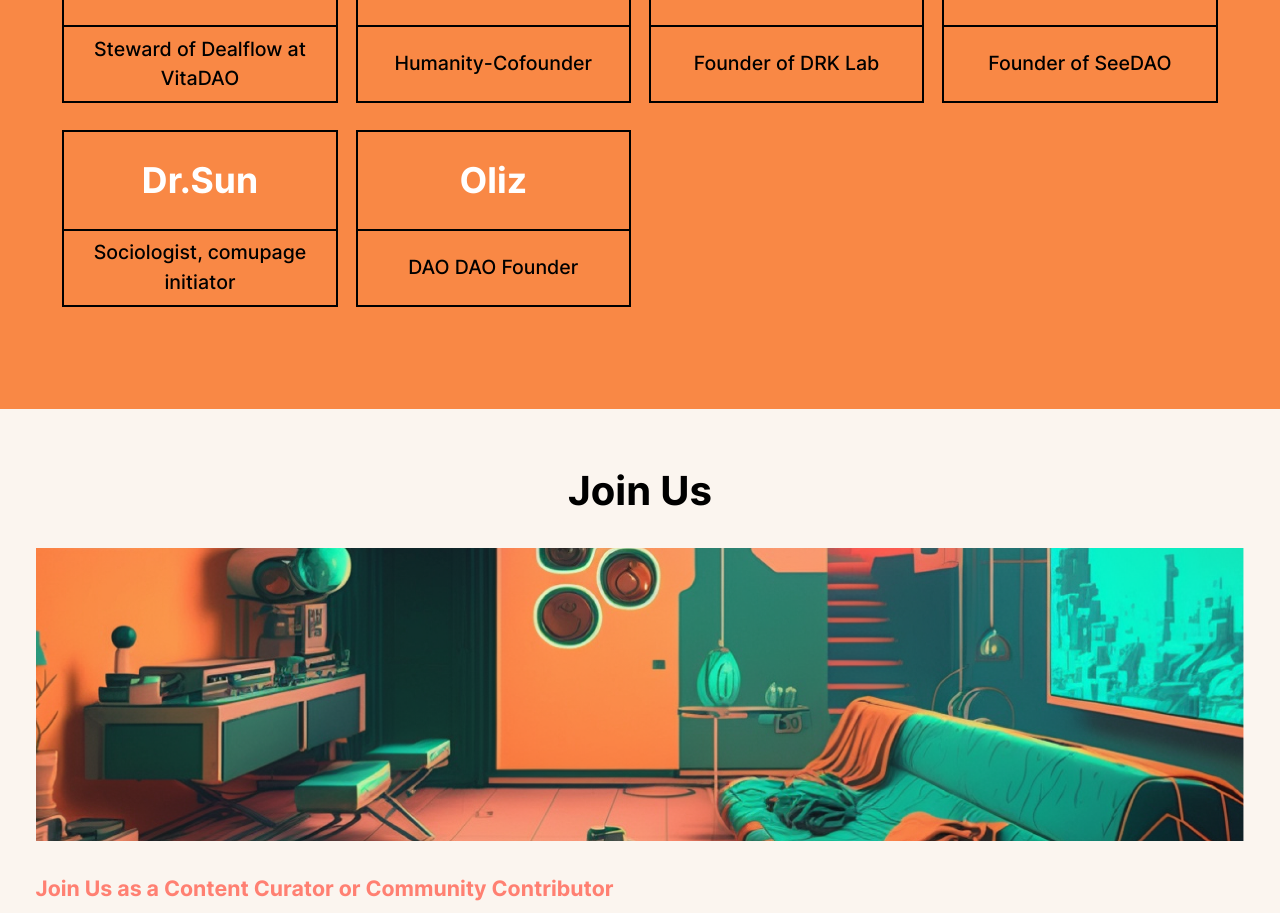
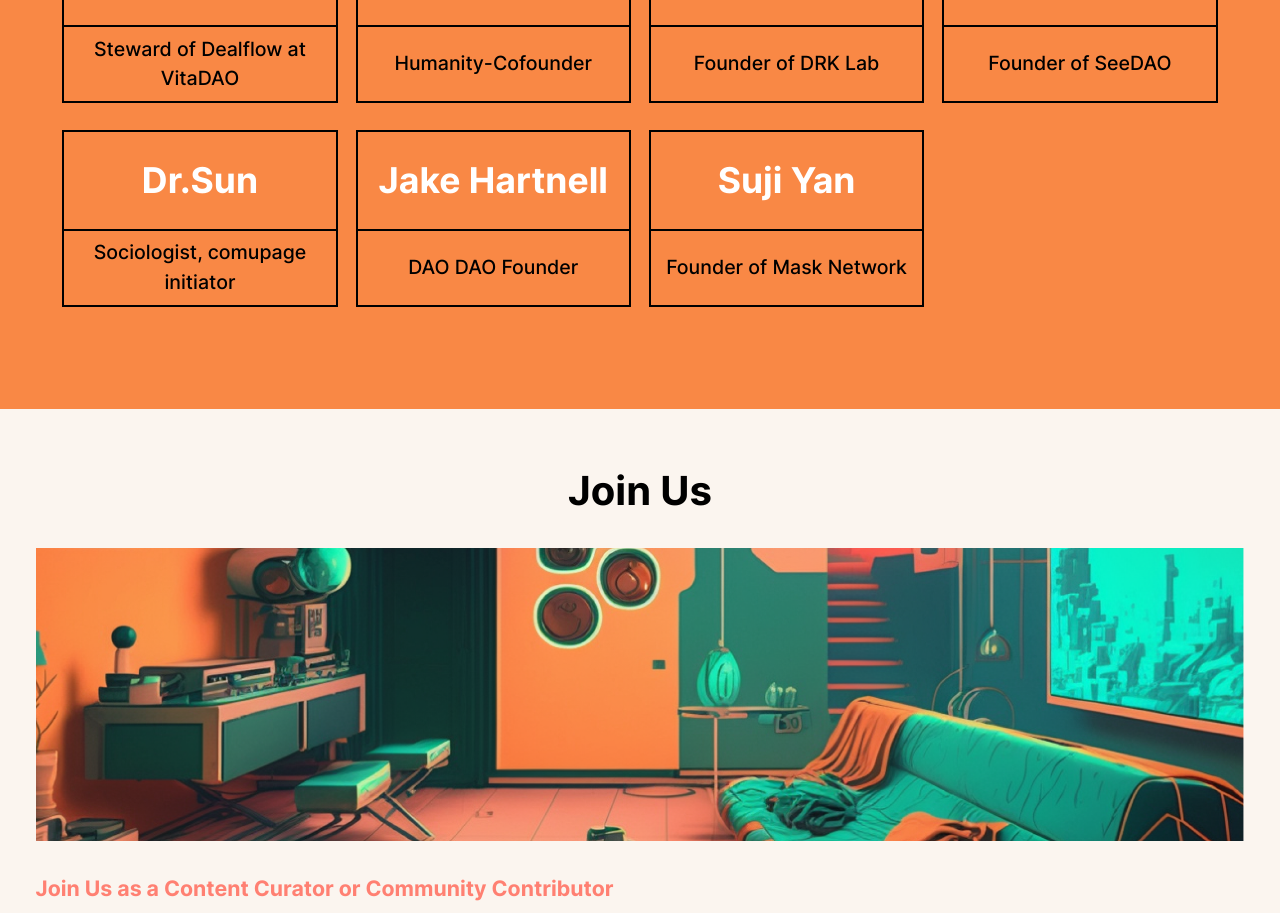
Before and after one commit to rebase-network/dao-montenegro-web, a React (Vite) app: page / in a window 1280 px wide. Shown: the part 4460-5373 px from the top of the page. Built offline with nearby package versions, Linux system fonts and the light colour scheme.

Commit message:
update speaker

```diff
--- a/src/components/speaker.jsx
+++ b/src/components/speaker.jsx
@@ -44,9 +44,13 @@
     line: 2,
   },
   {
-    name: "Oliz",
+    name: "Jake Hartnell",
     title: "DAO DAO Founder",
   },
+  {
+    name: "Suji Yan",
+    title: "Founder of Mask Network",
+  }
 ];
 
 export default function Speaker() {
```
